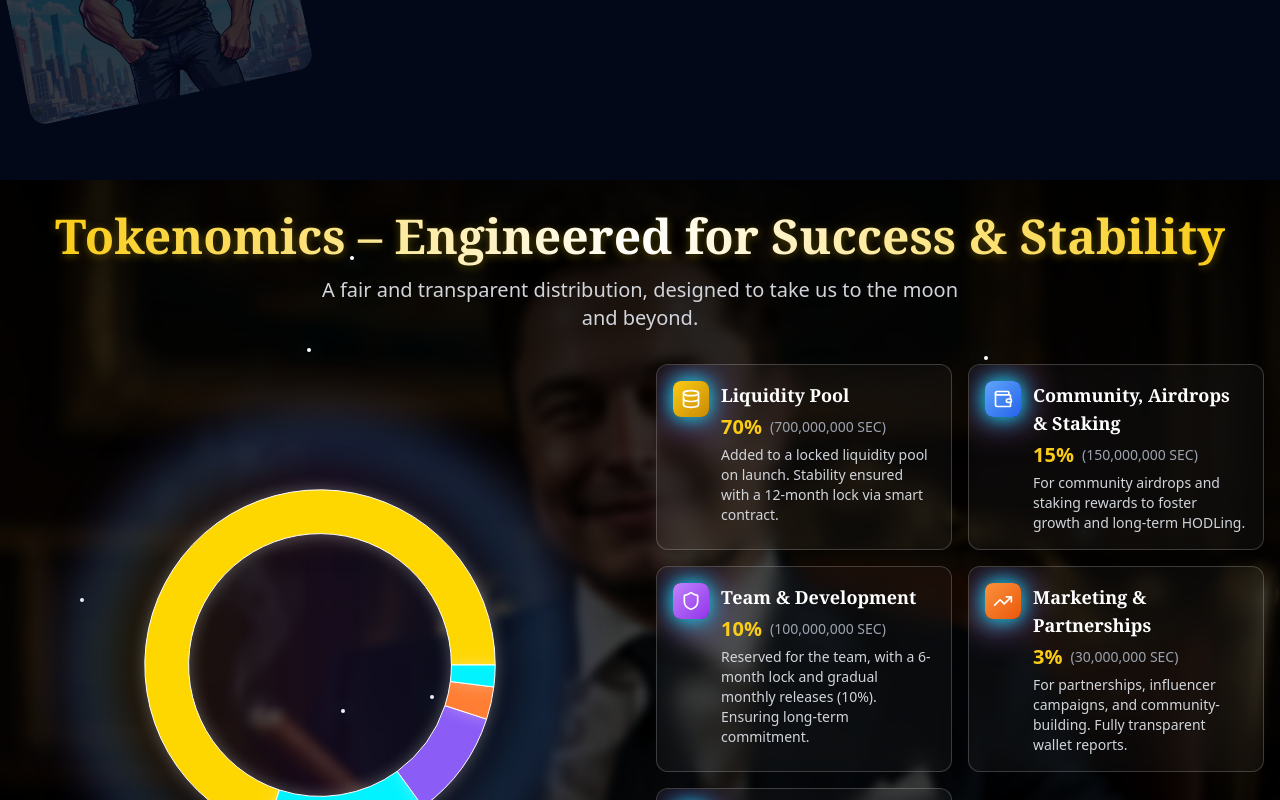
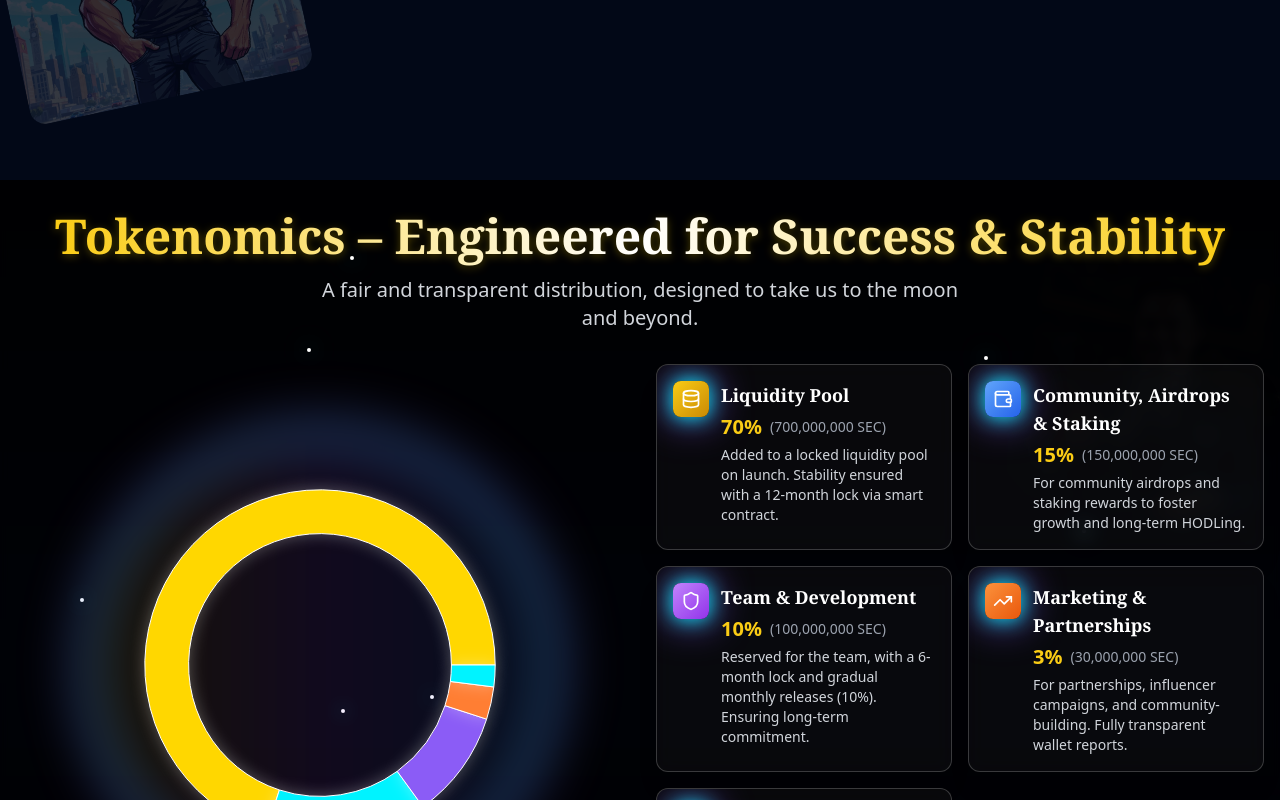
Before and after one commit to Machaivelli/super-elon-landing-portal, a React (Vite) app: page / in a window 1280 px wide. Shown: the part 1420-2220 px from the top of the page. Built offline with nearby package versions, Linux system fonts and the light colour scheme.

Commit message:
Update Tokenomics Page Design
Adjusted the background image size for the Tokenomics page to serve as a decorative element. Implemented a similar background style as used on the Team page for a cohesive design.
[skip gpt_engineer]

```diff
--- a/src/components/Tokenomics/TokenomicsBackground.tsx
+++ b/src/components/Tokenomics/TokenomicsBackground.tsx
@@ -4,13 +4,13 @@ export const TokenomicsBackground = () => {
   return (
     <>
       {/* Parallax Background */}
-      <div
-        className="absolute inset-0 bg-[url('/lovable-uploads/e7edd27b-c9ce-47b8-8894-c588138f8495.png')] bg-cover bg-center bg-fixed"
-        style={{
-          transform: 'scale(1.1)',
-          willChange: 'transform'
-        }}
-      />
+      <div className="absolute right-0 top-20 w-64 h-64 opacity-20 rotate-12">
+        <img
+          src="/lovable-uploads/e7edd27b-c9ce-47b8-8894-c588138f8495.png"
+          alt="Decorative Tokenomics"
+          className="w-full h-full object-cover rounded-2xl"
+        />
+      </div>
 
       {/* Enhanced gradient overlay */}
       <div className="absolute inset-0 bg-gradient-to-b from-black/90 via-black/70 to-black/90 backdrop-blur-sm" />
```
Also changed, not shown: src/index.css (line endings or trailing spaces).
